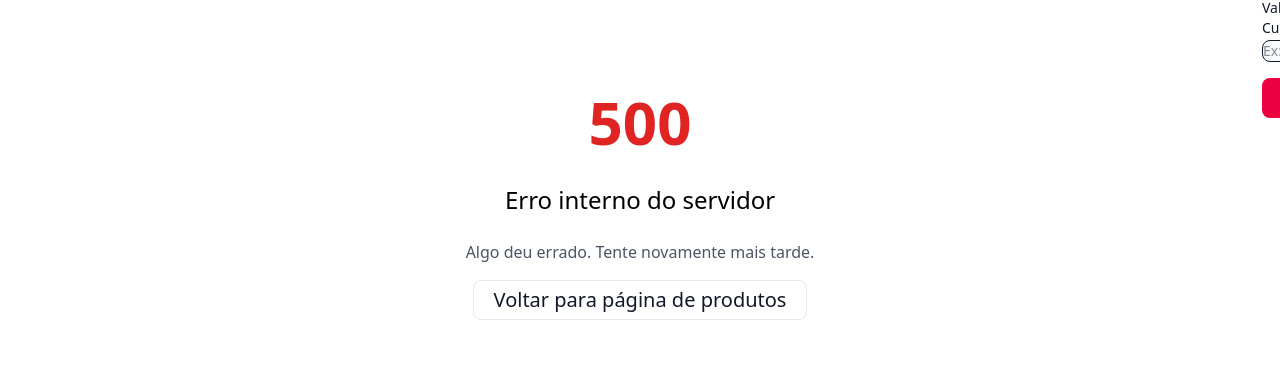
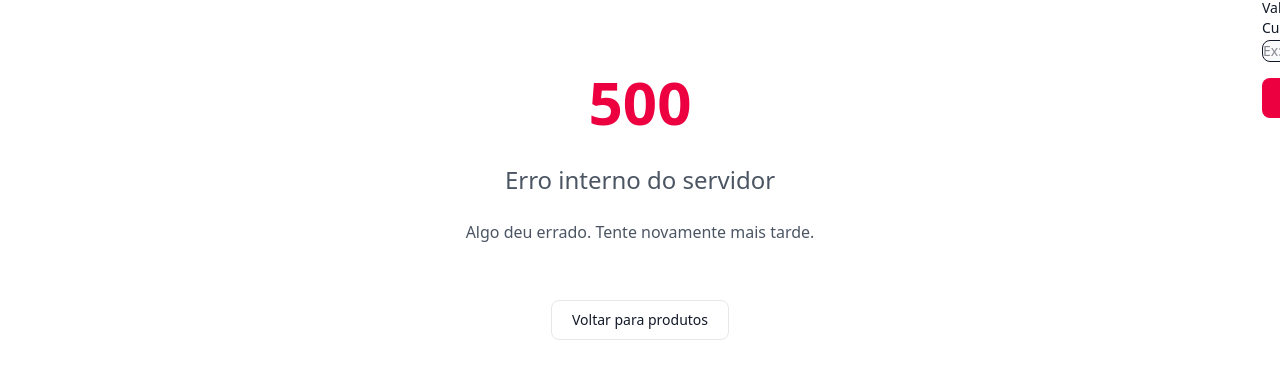
Before and after one commit to alanalvess/estoque-frontend, a React (Vite) app: page /erro in a window 1280 px wide. Shown: the part 194-574 px from the top of the page. Built offline with nearby package versions, Linux system fonts and the light colour scheme; no server answers.

Commit message:
Melhorias de código páginas de erro

```diff
--- a/src/pages/erros/Erro500.tsx
+++ b/src/pages/erros/Erro500.tsx
@@ -11,12 +11,12 @@ export default function Erro500() {
 
     return (
         <div className='flex flex-col gap-4 items-center justify-center h-screen text-center p-4'>
-            <h1 className='text-6xl font-bold text-red-600'>500</h1>
-            <p className='text-2xl mt-4'>Erro interno do servidor</p>
-            <p className='text-gray-600 mt-2'>Algo deu errado. Tente novamente mais tarde.</p>
+            <h1 className='text-6xl font-bold text-rose-600'>500</h1>
+            <p className='text-2xl text-gray-600 dark:text-gray-300 mt-4'>Erro interno do servidor</p>
+            <p className='text-gray-600 dark:text-gray-300 mt-2 mb-10'>Algo deu errado. Tente novamente mais tarde.</p>
 
-            <Button onClick={retornar} color='alternative' className='cursor-pointer'>
-                <span className='text-xl '>Voltar para página de produtos</span>
+            <Button onClick={retornar} color='alternative' className='cursor-pointer hover:text-teal-700'>
+                <span className='text-md '>Voltar para produtos</span>
             </Button>
         </div>
     );
--- a/src/pages/erros/Error404.tsx
+++ b/src/pages/erros/Error404.tsx
@@ -1,14 +1,22 @@
-import {Link} from 'react-router-dom';
+import {Link, useNavigate} from 'react-router-dom';
+import {Button} from "flowbite-react";
 
 export default function Erro404() {
+
+    const navigate = useNavigate();
+
+    function retornar() {
+        navigate('/produtos/all');
+    }
+
     return (
         <div className='flex flex-col items-center justify-center h-screen text-center p-4'>
-            <h1 className='text-6xl font-bold text-red-600'>404</h1>
-            <p className='text-2xl mt-4'>Página não encontrada</p>
-            <p className='text-gray-600 mt-2'>A URL que você acessou não existe.</p>
-            <Link to='/' className='mt-6 px-4 py-2 bg-blue-600 text-white rounded hover:bg-blue-700 transition'>
-                Voltar para a Home
-            </Link>
+            <h1 className='text-6xl font-bold text-rose-600'>404</h1>
+            <p className='text-2xl text-gray-600 dark:text-gray-300 mt-4'>Página não encontrada</p>
+            <p className='text-gray-600 dark:text-gray-300 mt-2 mb-10'>A URL que você acessou não existe.</p>
+            <Button onClick={retornar} color='alternative' className='cursor-pointer hover:text-teal-700'>
+                <span className='text-md '>Voltar para produtos</span>
+            </Button>
         </div>
     );
 }
```
